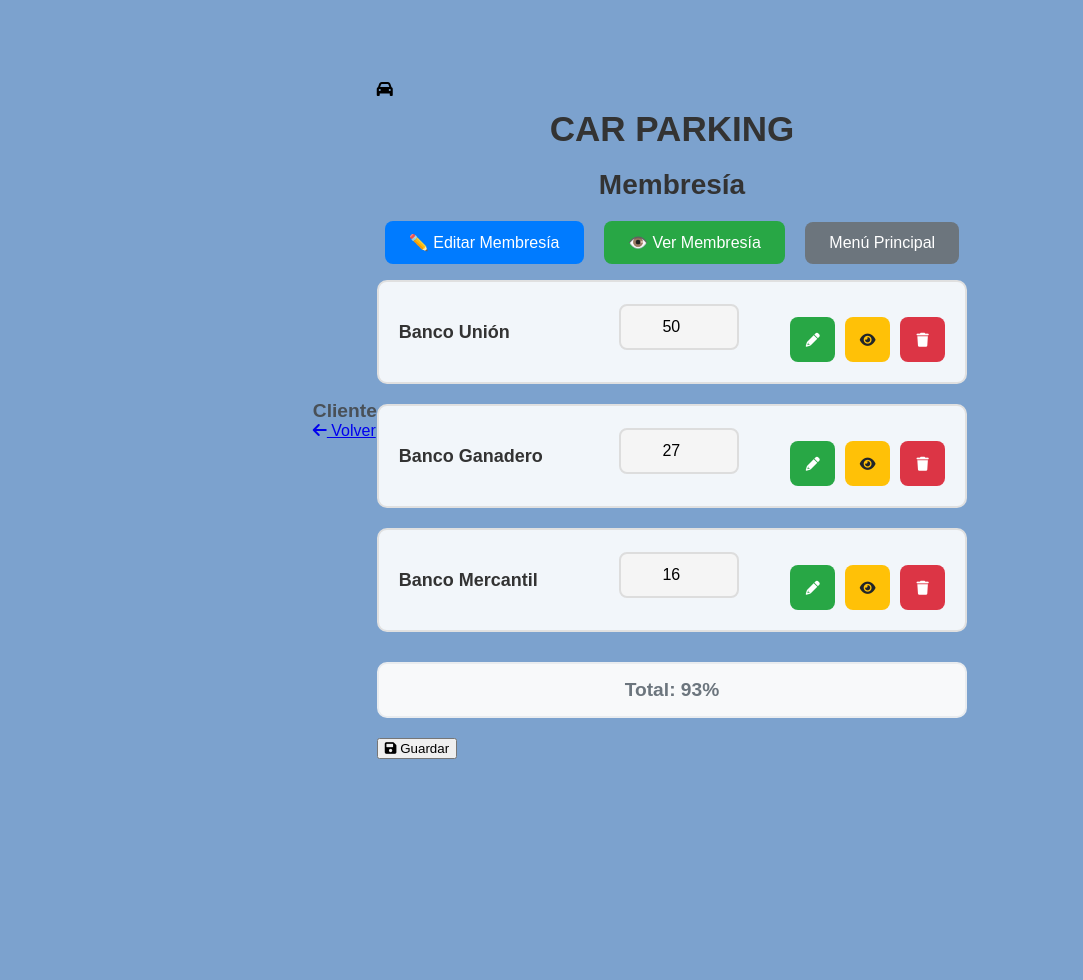
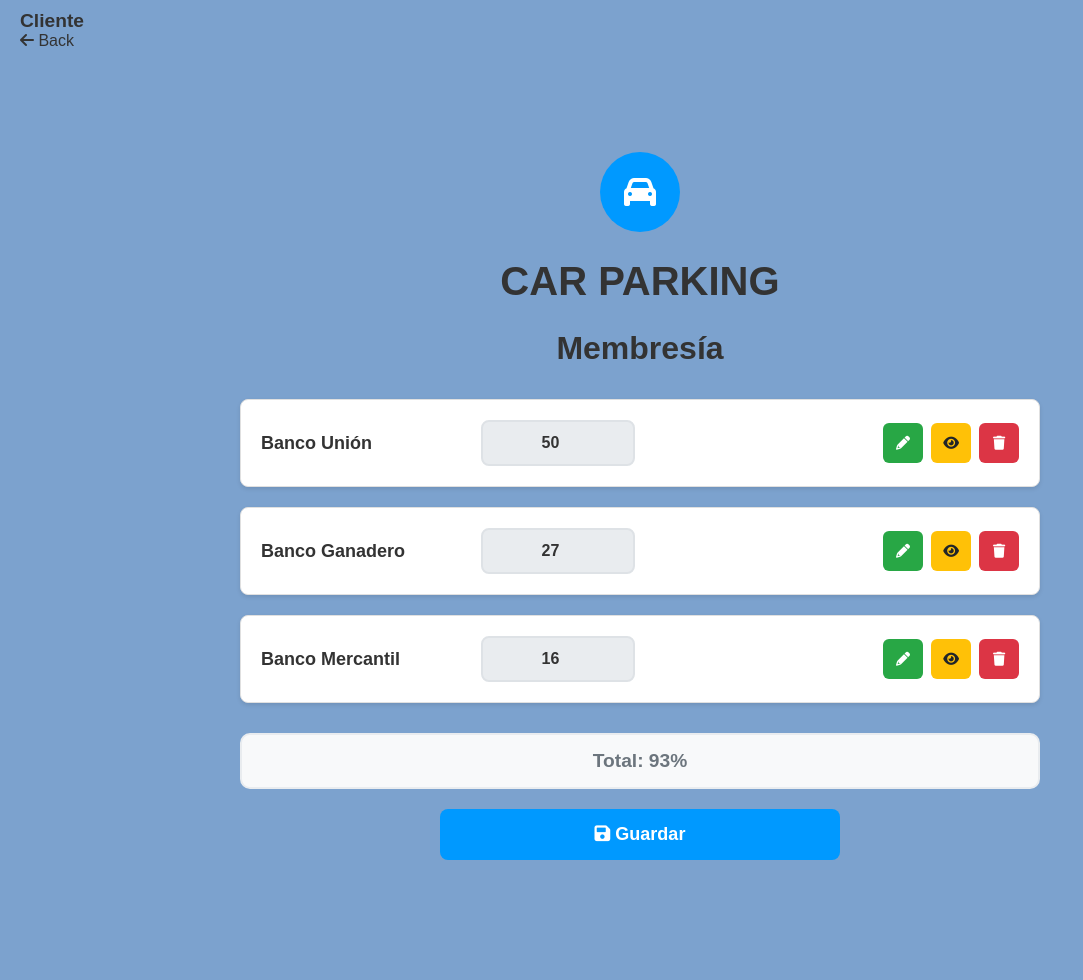
Before and after one commit to GilgameshGNU/proyecto-parqueo, a PHP site: page /secciones/membresia/ in a window 1280 px wide. Shown: the whole page, without its empty margins (0-1083 px from the left). Before the commit the page ends 759 px from the top, so only its background shows below. Run offline with PHP 8.4, Linux system fonts and the light colour scheme.

Commit message:
feat: hacer sección de membresía IDÉNTICA a la imagen de referencia
- Actualizar CSS para coincidir exactamente con el diseño de la imagen
- Mantener color de fondo #7CA2CE como solicitado
- Posicionar header en la esquina superior izquierda
- Centrar logo y títulos como en la imagen
- Hacer botones de acción del mismo tamaño y color
- Botón guardar azul (#0099ff) con el mismo estilo
- Estructura de bancos idéntica a la imagen
- Campos de porcentaje

```diff
--- a/secciones/membresia/css/style.css
+++ b/secciones/membresia/css/style.css
@@ -2,7 +2,7 @@
    margin: 0;
    font-family: Arial, sans-serif;
    background-color: #7CA2CE;
-   /* Fondo azul */
+   /* Fondo azul exacto como en la imagen */
    display: flex;
    justify-content: center;
    align-items: center;
@@ -10,12 +10,11 @@
    padding: 20px 0;
 }
 
- .container {
+.header {
+   position: absolute;
+   top: 10px;
+   left: 20px;
    width: 100%;
-   max-width: 1000px;
-   padding: 70px;
-   margin: 30px auto;
-   /* Empuja hacia abajo como en la imagen */
 }
 
 .back {
@@ -31,66 +30,52 @@
    color: #0099ff;
 }
 
- h1 {
+.container {
+   width: 100%;
+   max-width: 800px;
+   padding: 70px;
+   margin: 30px auto;
    text-align: center;
-   margin: 10px 0 20px;
-   font-size: 35px;
-   color: #333;
 }
 
- h2 {
+/* Logo y título */
+.logo-section {
    text-align: center;
-   margin: 10px 0 20px;
-   font-size: 28px;
-   color: #333;
+   margin: 2rem 0;
 }
 
- label {
-   display: block;
-   margin: 10px 0 5px;
-   font-size: 16px;
-   font-weight: bold;
-   color: #333;
+.logo {
+   width: 80px;
+   height: 80px;
+   background: #0099ff;
+   border-radius: 50%;
+   display: flex;
+   align-items: center;
+   justify-content: center;
+   margin: 0 auto 1rem;
 }
 
- input {
-   width: 100%;
-   padding: 10px;
-   border: none;
-   border-radius: 4px;
-   font-size: 16px;
-   margin-bottom: 10px;
-   box-sizing: border-box;
+.logo i {
+   color: white;
+   font-size: 2rem;
 }
 
- input:focus {
-   outline: none;
-   box-shadow: 0 0 5px rgba(0, 153, 255, 0.5);
+.app-title {
+   font-size: 2.5rem;
+   font-weight: 700;
+   color: #333;
+   margin-bottom: 0.5rem;
 }
 
- .btn {
-   display: block;
-   width: 100%;
-   background-color: #0099ff;
-   color: white;
-   font-size: 16px;
-   padding: 12px;
+.section-title {
+   font-size: 2rem;
+   color: #333;
    text-align: center;
-   border: none;
-   border-radius: 4px;
-   cursor: pointer;
-   margin-top: 15px;
-   text-decoration: none;
-   box-sizing: border-box;
+   margin-bottom: 2rem;
+   font-weight: 600;
 }
 
- .btn:hover {
-   background-color: #007acc;
-   transform: translateY(-2px);
-   transition: all 0.3s ease;
- }
-
- /* Estilos específicos para membresía */
+/* Estilos específicos para membresía - IDÉNTICOS a la imagen */
 .bank-list {
    display: flex;
    flex-direction: column;
@@ -103,16 +88,10 @@
    align-items: center;
    gap: 20px;
    padding: 20px;
-   background: rgba(255, 255, 255, 0.9);
-   border-radius: 10px;
-   border: 2px solid #e0e0e0;
-   transition: all 0.3s ease;
- }
-
- .bank-item:hover {
-   border-color: #0099ff;
-   box-shadow: 0 5px 15px rgba(0, 153, 255, 0.2);
-   transform: translateY(-2px);
+   background: white;
+   border-radius: 8px;
+   border: 1px solid #e0e0e0;
+   box-shadow: 0 2px 4px rgba(0,0,0,0.1);
 }
 
 .bank-name {
@@ -120,17 +99,19 @@
    font-weight: 600;
    color: #333;
    min-width: 200px;
+   text-align: left;
 }
 
 .percentage-input {
-   background: #f5f5f5;
-   border: 2px solid #ddd;
+   background: #e9ecef;
+   border: 2px solid #dee2e6;
    border-radius: 8px;
    padding: 12px 15px;
    font-size: 16px;
    text-align: center;
    width: 120px;
-   transition: all 0.3s ease;
+   color: #333;
+   font-weight: 600;
 }
 
 .percentage-input:focus {
@@ -141,8 +122,8 @@
 }
 
 .percentage-display {
-   background: #f5f5f5;
-   border: 2px solid #ddd;
+   background: #e9ecef;
+   border: 2px solid #dee2e6;
    border-radius: 8px;
    padding: 12px 15px;
    font-size: 16px;
@@ -154,21 +135,21 @@
 
 .action-buttons {
    display: flex;
-   gap: 10px;
+   gap: 8px;
    margin-left: auto;
 }
 
 .btn-edit, .btn-view, .btn-delete {
    border: none;
-   border-radius: 8px;
-   padding: 12px;
+   border-radius: 6px;
+   padding: 10px;
    cursor: pointer;
    transition: all 0.3s ease;
    display: flex;
    align-items: center;
    justify-content: center;
-   min-width: 45px;
-   height: 45px;
+   min-width: 40px;
+   height: 40px;
    font-size: 14px;
 }
 
@@ -179,7 +160,7 @@
 
 .btn-edit:hover {
    background: #218838;
-   transform: scale(1.1);
+   transform: scale(1.05);
 }
 
 .btn-view {
@@ -189,7 +170,7 @@
 
 .btn-view:hover {
    background: #e0a800;
-   transform: scale(1.1);
+   transform: scale(1.05);
 }
 
 .btn-delete {
@@ -199,24 +180,47 @@
 
 .btn-delete:hover {
    background: #c82333;
-   transform: scale(1.1);
+   transform: scale(1.05);
 }
 
- .btn-edit-large {
-   background: #6c757d;
+/* Botón guardar - IDÉNTICO a la imagen */
+.main-button {
+   background: #0099ff;
    color: white;
-   padding: 12px 20px;
+   border: none;
+   padding: 15px 30px;
    border-radius: 8px;
-   font-size: 16px;
-   font-weight: 500;
-   min-width: auto;
-   height: auto;
-   text-decoration: none;
+   font-size: 18px;
+   font-weight: 600;
+   cursor: pointer;
+   transition: all 0.3s ease;
+   width: 100%;
+   max-width: 400px;
+   margin: 0 auto;
+   display: block;
 }
 
- .btn-edit-large:hover {
-   background: #5a6268;
+.main-button:hover {
+   background: #007acc;
    transform: translateY(-2px);
+   box-shadow: 0 5px 15px rgba(0, 153, 255, 0.3);
+}
+
+.main-button:active {
+   transform: translateY(0);
+}
+
+/* Indicador de total */
+#total-display {
+   text-align: center;
+   font-size: 1.2rem;
+   font-weight: 600;
+   color: #6c757d;
+   margin: 20px 0;
+   padding: 15px;
+   background: #f8f9fa;
+   border-radius: 10px;
+   border: 2px solid #e9ecef;
 }
 
 /* Estilo para mensajes de error */
@@ -257,11 +261,16 @@
        justify-content: center;
    }
 
-   h1 {
-     font-size: 28px;
+   .app-title {
+       font-size: 2rem;
    }
 
-   h2 {
-     font-size: 24px;
+   .section-title {
+       font-size: 1.5rem;
+   }
+
+   .bank-name {
+       min-width: auto;
+       text-align: center;
    }
 }
--- a/secciones/membresia/index.php
+++ b/secciones/membresia/index.php
@@ -11,22 +11,20 @@
     <link rel="stylesheet" href="https://cdnjs.cloudflare.com/ajax/libs/font-awesome/6.0.0/css/all.min.css">
 </head>
 <body>
-    <!-- Header -->
+    <!-- Header - Posicionado como en la imagen -->
     <header class="header">
-        <div class="nav-container">
         <div>
-                <span style="font-size: 1.2rem; font-weight: 600; color: #495057;">Cliente</span>
+            <span style="font-size: 1.2rem; font-weight: 600; color: #333;">Cliente</span>
         </div>
-            <a href="../../index.php" class="back-button">
+        <a href="../../index.php" class="back">
             <i class="fas fa-arrow-left"></i>
-                Volver
+            Back
         </a>
-        </div>
     </header>
 
     <!-- Contenido principal -->
-    <div class="main-container">
-        <!-- Logo y título -->
+    <div class="container">
+        <!-- Logo y título - Centrados como en la imagen -->
         <div class="logo-section">
             <div class="logo">
                 <i class="fas fa-car"></i>
@@ -35,11 +33,7 @@
             <h2 class="section-title">Membresía</h2>
         </div>
 
-        <!-- Navegación -->
-        <?php include 'nav.php'; ?>
-
-        <!-- Formulario de membresía -->
-        <div class="content-card">
+        <!-- Formulario de membresía - IDÉNTICO a la imagen -->
         <form id="membershipForm" method="POST" action="procesar_membresia.php">
             <div class="bank-list">
                 <!-- Banco Unión -->
@@ -53,13 +47,13 @@
                            max="100"
                            step="1">
                     <div class="action-buttons">
-                            <button type="button" class="btn btn-edit" onclick="editBank('banco_union')" title="Editar">
+                        <button type="button" class="btn-edit" onclick="editBank('banco_union')" title="Editar">
                             <i class="fas fa-pencil-alt"></i>
                         </button>
-                            <button type="button" class="btn btn-view" onclick="viewBank('banco_union')" title="Ver">
+                        <button type="button" class="btn-view" onclick="viewBank('banco_union')" title="Ver">
                             <i class="fas fa-eye"></i>
                         </button>
-                            <button type="button" class="btn btn-delete" onclick="deleteBank('banco_union')" title="Eliminar">
+                        <button type="button" class="btn-delete" onclick="deleteBank('banco_union')" title="Eliminar">
                             <i class="fas fa-trash"></i>
                         </button>
                     </div>
@@ -76,13 +70,13 @@
                            max="100"
                            step="1">
                     <div class="action-buttons">
-                            <button type="button" class="btn btn-edit" onclick="editBank('banco_ganadero')" title="Editar">
+                        <button type="button" class="btn-edit" onclick="editBank('banco_ganadero')" title="Editar">
                             <i class="fas fa-pencil-alt"></i>
                         </button>
-                            <button type="button" class="btn btn-view" onclick="viewBank('banco_ganadero')" title="Ver">
+                        <button type="button" class="btn-view" onclick="viewBank('banco_ganadero')" title="Ver">
                             <i class="fas fa-eye"></i>
                         </button>
-                            <button type="button" class="btn btn-delete" onclick="deleteBank('banco_ganadero')" title="Eliminar">
+                        <button type="button" class="btn-delete" onclick="deleteBank('banco_ganadero')" title="Eliminar">
                             <i class="fas fa-trash"></i>
                         </button>
                     </div>
@@ -99,13 +93,13 @@
                            max="100"
                            step="1">
                     <div class="action-buttons">
-                            <button type="button" class="btn btn-edit" onclick="editBank('banco_mercantil')" title="Editar">
+                        <button type="button" class="btn-edit" onclick="editBank('banco_mercantil')" title="Editar">
                             <i class="fas fa-pencil-alt"></i>
                         </button>
-                            <button type="button" class="btn btn-view" onclick="viewBank('banco_mercantil')" title="Ver">
+                        <button type="button" class="btn-view" onclick="viewBank('banco_mercantil')" title="Ver">
                             <i class="fas fa-eye"></i>
                         </button>
-                            <button type="button" class="btn btn-delete" onclick="deleteBank('banco_mercantil')" title="Eliminar">
+                        <button type="button" class="btn-delete" onclick="deleteBank('banco_mercantil')" title="Eliminar">
                             <i class="fas fa-trash"></i>
                         </button>
                     </div>
@@ -113,28 +107,17 @@
             </div>
 
             <!-- Indicador de total -->
-                <div id="total-display" style="
-                    text-align: center;
-                    font-size: 1.2rem;
-                    font-weight: 600;
-                    color: #6c757d;
-                    margin: 20px 0;
-                    padding: 15px;
-                    background: #f8f9fa;
-                    border-radius: 10px;
-                    border: 2px solid #e9ecef;
-                ">
+            <div id="total-display">
                 Total: 93%
             </div>
 
-                <!-- Botón guardar -->
+            <!-- Botón guardar - IDÉNTICO a la imagen -->
             <button type="submit" class="main-button">
                 <i class="fas fa-save"></i>
                 Guardar
             </button>
         </form>
     </div>
-    </div>
 
     <script src="js/script.js"></script>
 </body>
```
Also changed, not shown: assets/css/styles.css (deleted, +0 -322 lines), 1 other file. Lines whose indentation alone changed are shown as unchanged.
